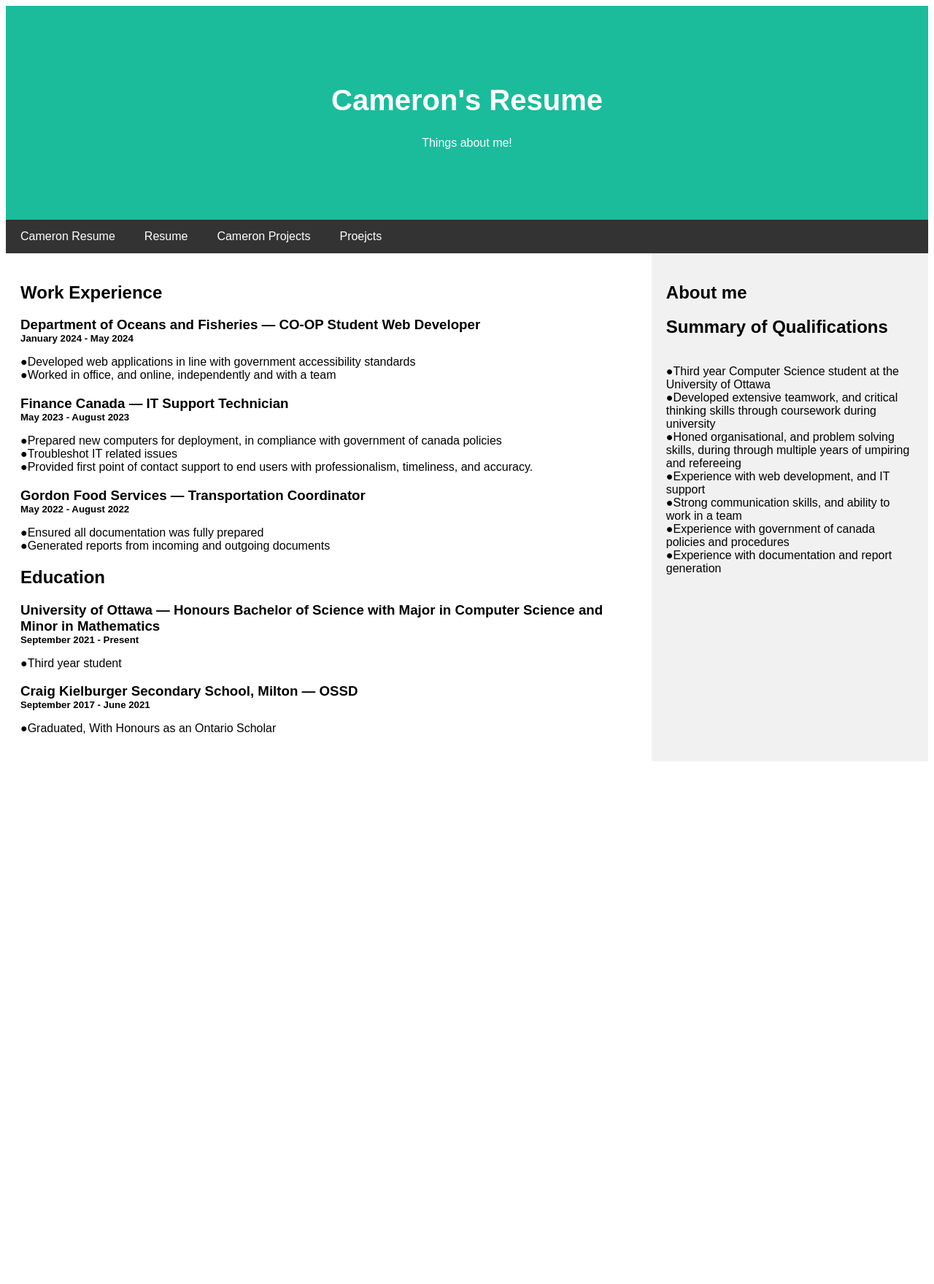
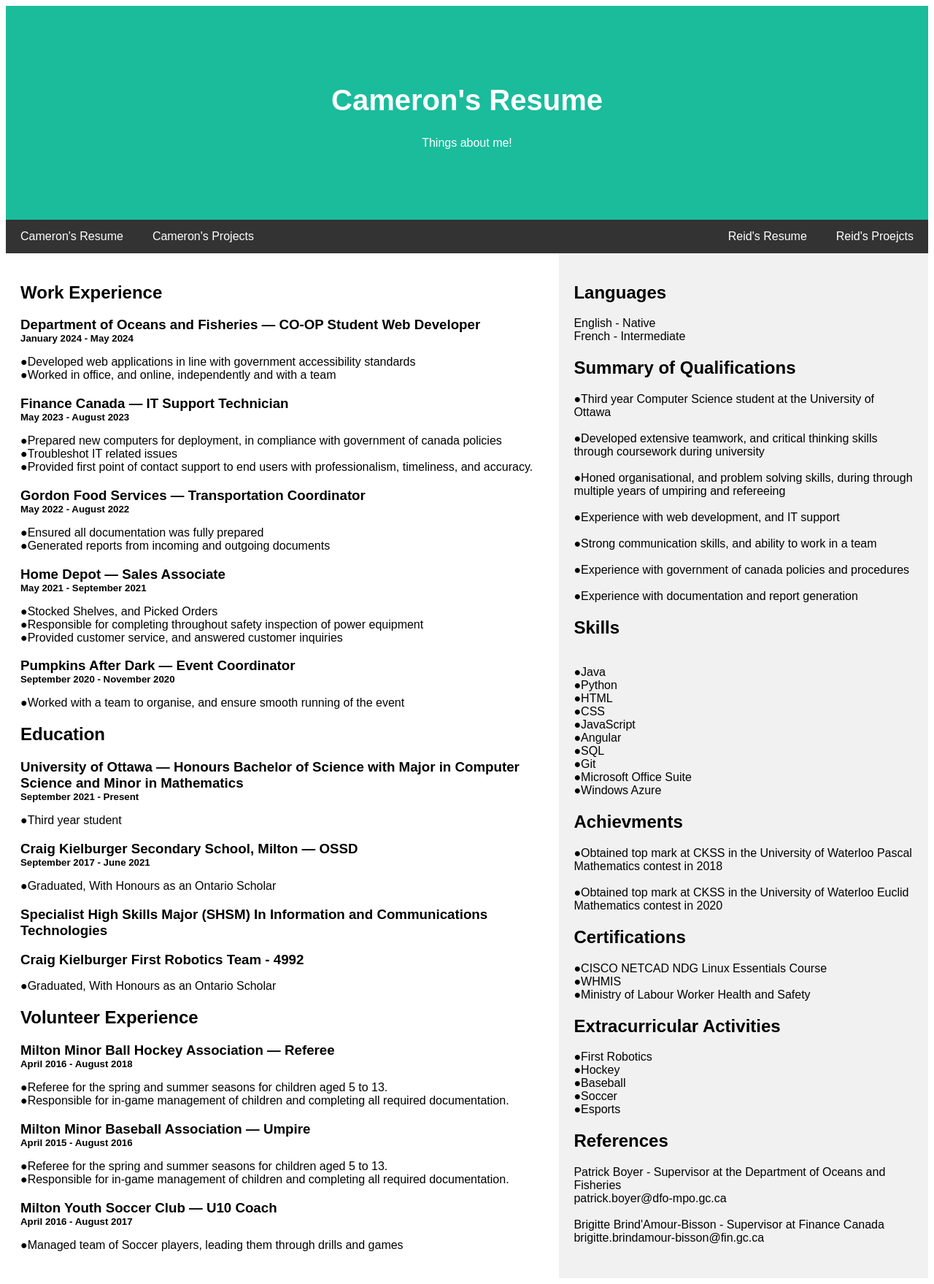
Before and after one commit to cambo602/3140-Assignment-1, a PHP site: page /CameronResume.html in a window 1280 px wide. Shown: the whole page at 73% size. Before the commit the page ends 1043 px from the top, so only its background shows below. Run offline with PHP 8.4, Linux system fonts and the light colour scheme.

Commit message:
Completed resume, fixed nav bar on my resume page

```diff
--- a/CameronResume.html
+++ b/CameronResume.html
@@ -19,10 +19,11 @@
         <p>Things about me!</p>
     </div>
     <div class="navbar">
-        <a href="CameronResume.html">Cameron Resume</a>
-        <a href="#"> Resume</a>
-        <a href="#">Cameron Projects</a>
-        <a href="#"> Proejcts</a>
+        <a href="CameronResume.html">Cameron's Resume</a>
+        <a href="#">Cameron's Projects</a>
+        <a href="#" class="right"> Reid's Proejcts</a>
+        <a href="#" class="right"> Reid's Resume</a>
+
       </div>
 
       <div class="row">
@@ -43,6 +44,16 @@
             <p>●Ensured all documentation was fully prepared
                 <br>●Generated reports from incoming and outgoing documents
                 </p>
+                <h3 style="margin-bottom:0;">Home Depot — Sales Associate</h3>
+            <h5 style="margin : 0; padding-top:0;">May 2021 - September 2021</h5>
+            <p>●Stocked Shelves, and Picked Orders
+                <br>●Responsible for completing throughout safety inspection of power equipment
+                <br>●Provided customer service, and answered customer inquiries
+                </p>
+                <h3 style="margin-bottom:0;">Pumpkins After Dark — Event Coordinator</h3>
+            <h5 style="margin : 0; padding-top:0;">September 2020 - November 2020</h5>
+            <p>●Worked with a team to organise, and ensure smooth running of the event
+                </p>
             <h2>Education</h2>
             <h3 style="margin-bottom:0;">University of Ottawa — Honours Bachelor of Science with Major in Computer Science and Minor in Mathematics </h3>
             <h5 style="margin : 0; padding-top:0;">September 2021 - Present </h5>
@@ -51,19 +62,86 @@
             <h3 style="margin-bottom:0;">Craig Kielburger Secondary School, Milton — OSSD </h3>
             <h5 style="margin : 0; padding-top:0;">September 2017 - June 2021 </h5>
             <p>●Graduated, With Honours as an Ontario Scholar</p>
+
+            <h3 style="margin-bottom:0;">Specialist High Skills Major (SHSM) In Information and Communications Technologies</h3>
+
+            <h3 style="margin-bottom:0;">Craig Kielburger First Robotics Team - 4992</h3>
+            <p>●Graduated, With Honours as an Ontario Scholar</p>
+
+            <h2>Volunteer Experience</h2>
+            <h3 style="margin-bottom:0;">Milton Minor Ball Hockey Association — Referee</h3>
+            <h5 style="margin : 0; padding-top:0;">April 2016 - August 2018</h5>
+            <p>●Referee for the spring and summer seasons for children aged 5 to 13.
+                <br>●Responsible for in-game management of children and completing all required documentation.
+                </p>
+
+                <h3 style="margin-bottom:0;">Milton Minor Baseball Association — Umpire</h3>
+            <h5 style="margin : 0; padding-top:0;">April 2015 - August 2016</h5>
+            <p>●Referee for the spring and summer seasons for children aged 5 to 13.
+                <br>●Responsible for in-game management of children and completing all required documentation.
+                </p>
+
+            <h3 style="margin-bottom:0;">Milton Youth Soccer Club — U10 Coach</h3>
+            <h5 style="margin : 0; padding-top:0;">April 2016 - August 2017</h5>
+            <p>●Managed team of Soccer players, leading them through drills and games
+                </p>
         </div>
         <div class="side">
-            <h2>About me</h2>
+            <h2>Languages</h2>
+            <p>English - Native
+            <br>French - Intermediate</p>
             <h2>Summary of Qualifications</h2>
             <p>
-                <br>●Third year Computer Science student at the University of Ottawa
-                <br>●Developed extensive teamwork, and critical thinking skills through coursework during university
-                <br>●Honed organisational, and problem solving skills,  during through multiple years of umpiring and refereeing
-                <br>●Experience with web development, and IT support
-                <br>●Strong communication skills, and ability to work in a team
-                <br>●Experience with government of canada policies and procedures
-                <br>●Experience with documentation and report generation
+                ●Third year Computer Science student at the University of Ottawa
+                <br><br>●Developed extensive teamwork, and critical thinking skills through coursework during university
+                <br><br>●Honed organisational, and problem solving skills,  during through multiple years of umpiring and refereeing
+                <br><br>●Experience with web development, and IT support
+                <br><br>●Strong communication skills, and ability to work in a team
+                <br><br>●Experience with government of canada policies and procedures
+                <br><br>●Experience with documentation and report generation
             </p>
+            <h2>Skills</h2>
+            <p>
+                <br>●Java
+                <br>●Python
+                <br>●HTML
+                <br>●CSS
+                <br>●JavaScript
+                <br>●Angular
+                <br>●SQL
+                <br>●Git
+                <br>●Microsoft Office Suite
+                <br>●Windows Azure
+            </p>
+            <h2>Achievments</h2>
+            <p>●Obtained top mark at CKSS in the University of Waterloo Pascal Mathematics contest in 2018
+            <br><br>●Obtained top mark at CKSS in the University of Waterloo Euclid Mathematics contest in 2020
+            </p>
+
+            <h2>Certifications</h2>
+            <p>
+                ●CISCO NETCAD NDG Linux Essentials Course
+                <br>●WHMIS
+                <br>●Ministry of Labour Worker Health and Safety
+            </p>
+
+            <h2>Extracurricular Activities</h2>
+            <p>
+                ●First Robotics
+                <br>●Hockey
+                <br>●Baseball
+                <br>●Soccer
+                <br>●Esports
+            </p>
+            <h2>References</h2>
+            <p>
+                Patrick Boyer - Supervisor at the Department of Oceans and Fisheries
+<br>patrick.boyer@dfo-mpo.gc.ca
+<br><br>Brigitte Brind'Amour-Bisson - Supervisor at Finance Canada
+<br>brigitte.brindamour-bisson@fin.gc.ca
+
+            </p>
+
         </div>
       </div>
 
--- a/styles.css
+++ b/styles.css
@@ -51,14 +51,14 @@
   /* Create two unequal columns that sits next to each other */
   /* Sidebar/left column */
   .side {
-    flex: 30%; /* Set the width of the sidebar */
+    flex: 40%; /* Set the width of the sidebar */
     background-color: #f1f1f1; /* Grey background color */
     padding: 20px; /* Some padding */
   }
 
   /* Main column */
   .main {
-    flex: 70%; /* Set the width of the main content */
+    flex: 60%; /* Set the width of the main content */
     background-color: white; /* White background color */
     padding: 20px; /* Some padding */
   }
```
